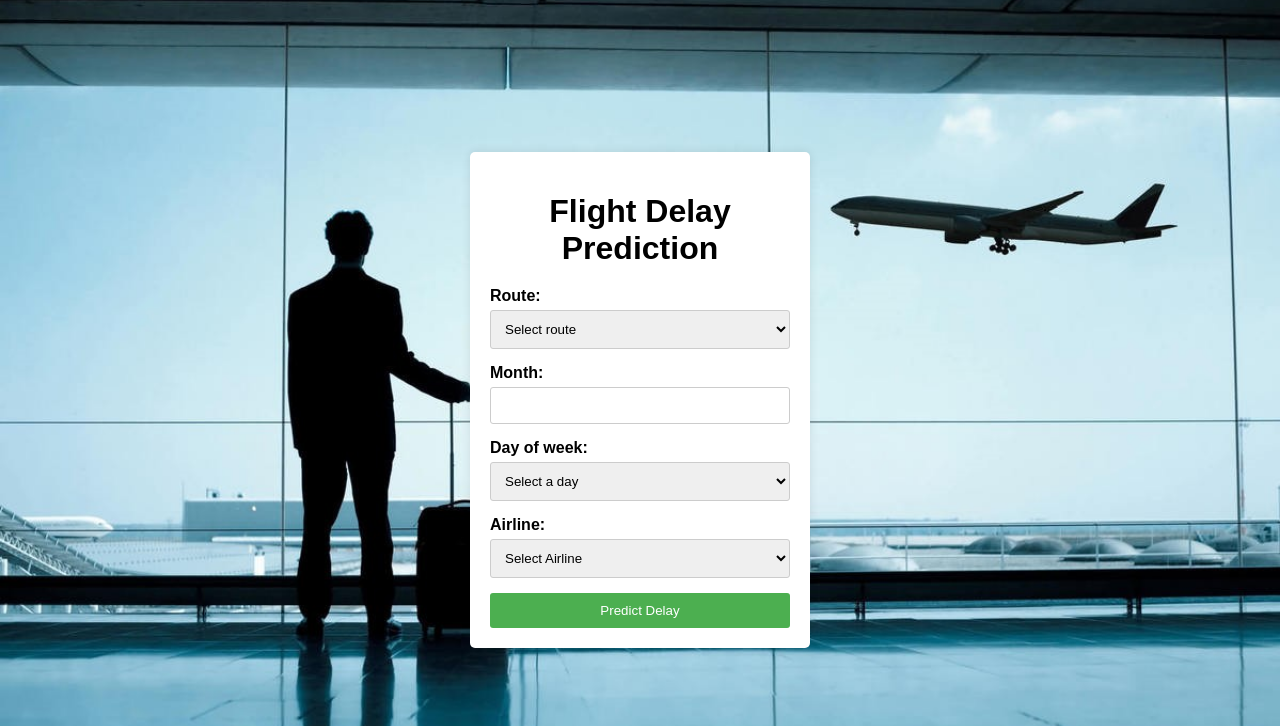
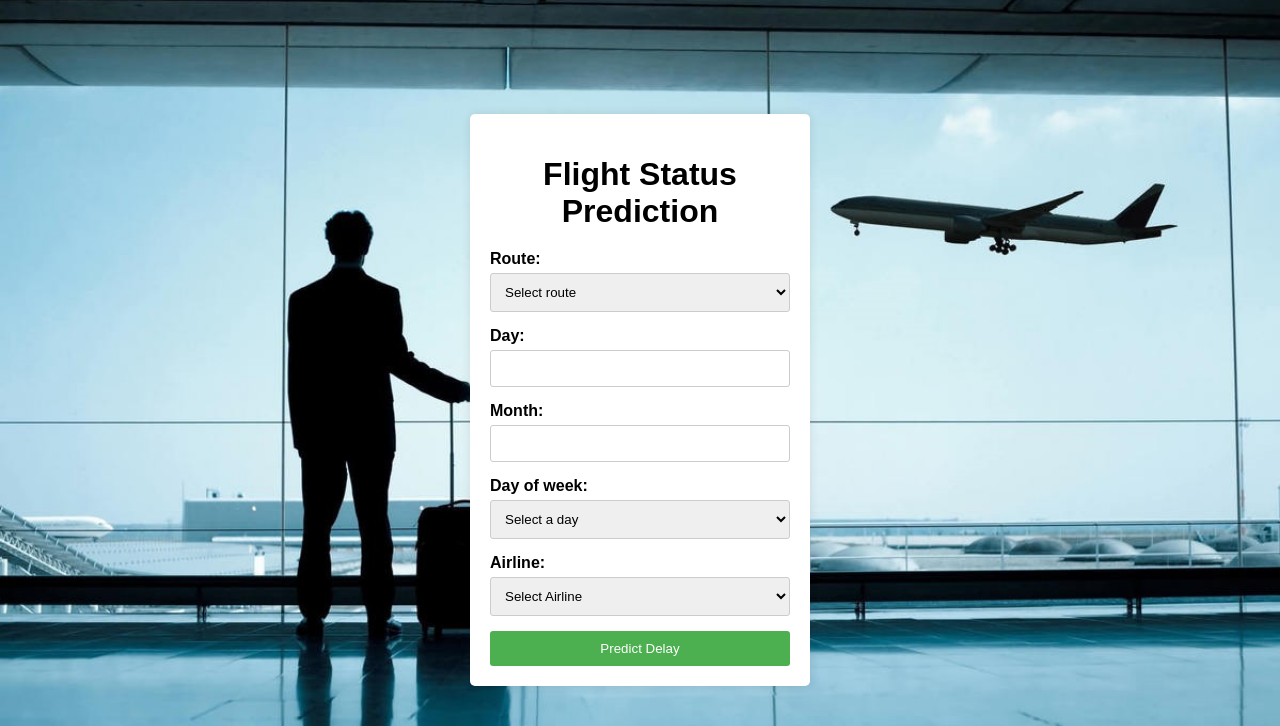
Before and after one commit to RodrigoBarbosaa/FlightStatusPrediction-Frontend, a Flask app: page / in a window 1280 px wide. Shown: the top 726 px of the page. Run offline with Flask 3, Linux system fonts and the light colour scheme.

```diff
--- a/templates/index.html
+++ b/templates/index.html
@@ -65,7 +65,7 @@
 </head>
 <body>
     <div class="container">
-        <h1>Flight Delay Prediction</h1>
+        <h1>Flight Status Prediction</h1>
         <form action="/predict" method="post">
 
             <label for="route">Route:</label>
@@ -75,6 +75,9 @@
                 <option value="{{route}}">{{route}}</option>
                 {%endfor%}
             </select>
+
+            <label for="day_of_month">Day:</label>
+            <input type="number" id="day_of_month" name="day_of_month" min="1" max="31" required>
 
             <label for="month">Month:</label>
             <input type="number" id="month" name="month" min="1" max="12" required>
```
